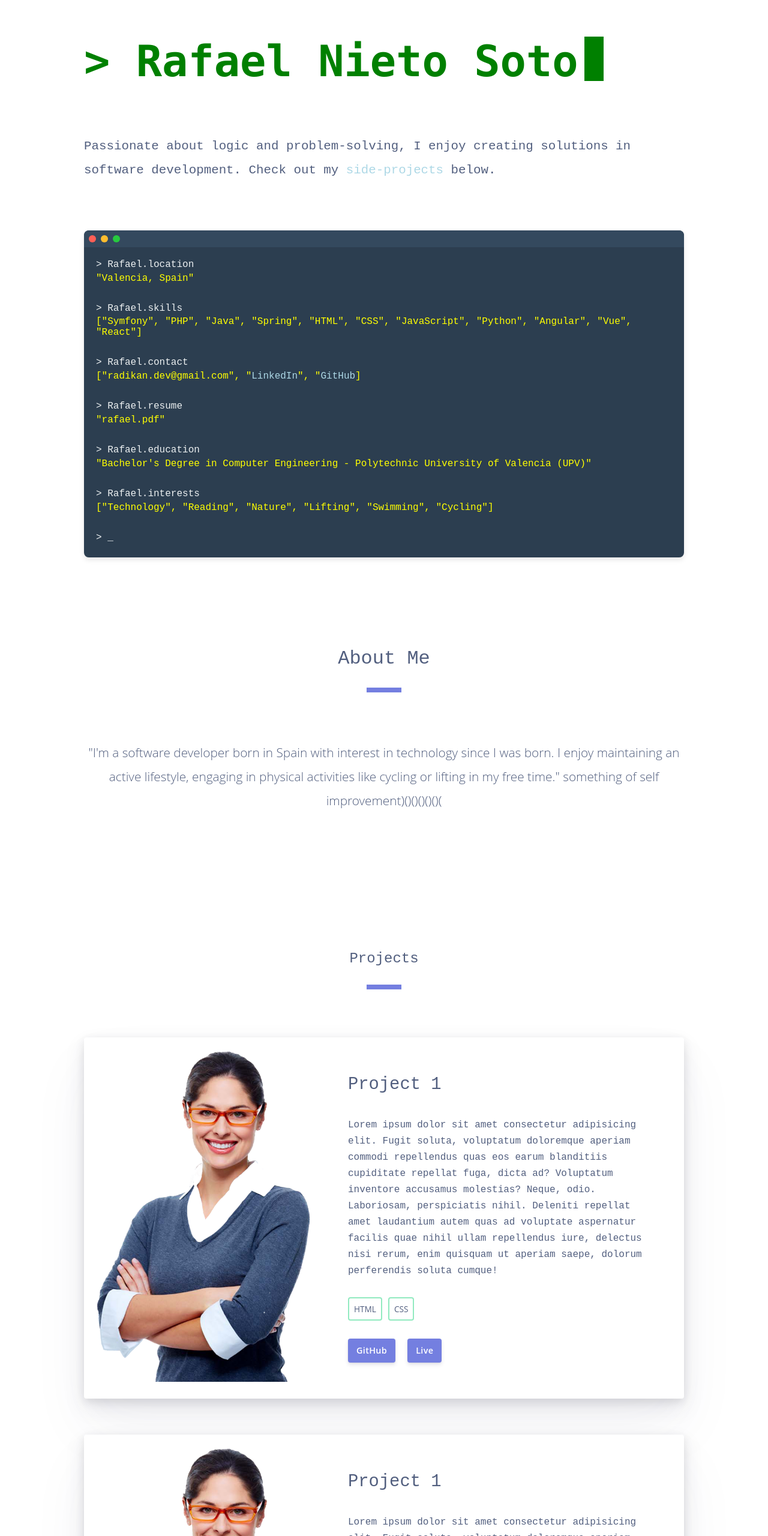
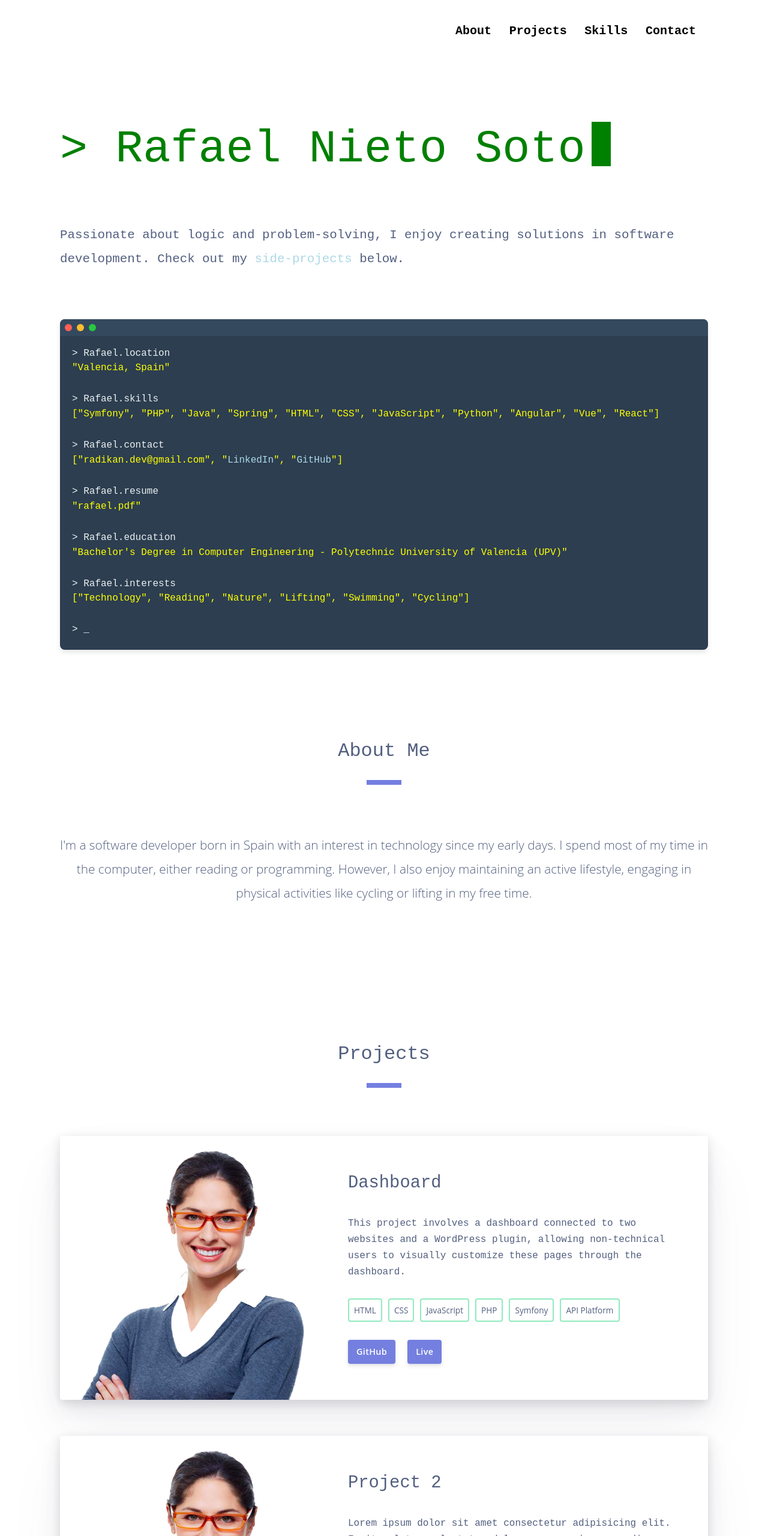
Before and after one commit to rafaelnieto96/personal-portfolio, a plain HTML site: page index.html in a window 1280 px wide. Shown: the top 2560 px of the page at 60% size. Drawn offline with nearby package versions, Linux system fonts and the light colour scheme.

Commit message:
code clean + skeleton done

```diff
--- a/index.html
+++ b/index.html
@@ -15,8 +15,14 @@
 </head>
 
 <body>
-    <header>
-        <div class="body-container">
+    <nav class="navbar">
+        <ul>
+            <li><a href="#about">About</a></li>
+            <li><a href="#projects">Projects</a></li>
+            <li><a href="#skills">Skills</a></li>
+            <li><a href="#contact">Contact</a></li>
+        </ul>
+    </nav>
 
     <section class="principal">
         <h2>&gt; Rafael Nieto Soto<span class="blinking-rectangle"></span></h2>
@@ -36,20 +42,22 @@
                 <div class="output-lane">"Valencia, Spain"</div>
 
                 <div class="input-lane">&gt; Rafael.skills</div>
-                        <div class="output-lane">["Symfony", "PHP", "Java", "Spring", "HTML", "CSS", "JavaScript", "Python", "Angular", "Vue", "React"]</div>
+                <div class="output-lane">["Symfony", "PHP", "Java", "Spring", "HTML", "CSS", "JavaScript", "Python",
+                    "Angular", "Vue", "React"]</div>
 
                 <div class="input-lane">&gt; Rafael.contact</div>
                 <div class="output-lane">
                     ["radikan.dev@gmail.com",
                     "<a href="https://www.linkedin.com/in/rafael-nieto-soto/" target="_blank">LinkedIn</a>",
-                            "<a href="https://github.com/rafaelnieto96" target="_blank">GitHub</a>]
+                    "<a href="https://github.com/rafaelnieto96" target="_blank">GitHub</a>"]
                 </div>
 
                 <div class="input-lane">&gt; Rafael.resume</div>
                 <div class="output-lane">"rafael.pdf"</div>
 
                 <div class="input-lane">&gt; Rafael.education</div>
-                        <div class="output-lane">"Bachelor's Degree in Computer Engineering - Polytechnic University of Valencia (UPV)"</div>
+                <div class="output-lane">"Bachelor's Degree in Computer Engineering - Polytechnic University of Valencia
+                    (UPV)"</div>
 
                 <div class="input-lane">&gt; Rafael.interests</div>
                 <div class="output-lane">["Technology", "Reading", "Nature", "Lifting", "Swimming", "Cycling"]</div>
@@ -64,9 +72,12 @@
 
     <section class="about-me">
         <div class="about-text">
-                    <h2 class="section-title">About Me</h2>
+            <h2 id="about" class="section-title">About Me</h2>
             <p>
-                        "I'm a software developer born in Spain with interest in technology since I was born. I enjoy maintaining an active lifestyle, engaging in physical activities like cycling or lifting in my free time." something of self improvement)()()()()()(</p>
+                I'm a software developer born in Spain with an interest in technology since my early days. I spend most
+                of my time in the computer, either reading or programming. However, I also enjoy
+                maintaining an active lifestyle, engaging in physical activities like cycling or lifting in my free
+                time.</p>
         </div>
     </section>
 
@@ -77,17 +88,15 @@
         <div class="project-card">
             <img src="test-image.png" alt="" class="project-image">
             <div class="project-content">
-                        <h3>Project 1</h3>
-                        <p>Lorem ipsum dolor sit amet consectetur adipisicing elit. Fugit soluta, voluptatum doloremque
-                            aperiam commodi repellendus quas eos earum blanditiis cupiditate repellat fuga, dicta ad?
-                            Voluptatum inventore accusamus molestias? Neque, odio.
-                            Laboriosam, perspiciatis nihil. Deleniti repellat amet laudantium autem quas ad voluptate
-                            aspernatur facilis quae nihil ullam repellendus iure, delectus nisi rerum, enim quisquam ut
-                            aperiam saepe, dolorum perferendis soluta cumque!
-                        </p>
+                <h3>Dashboard</h3>
+                <p>This project involves a dashboard connected to two websites and a WordPress plugin, allowing non-technical users to visually customize these pages through the dashboard.
                 <div class="project-skills">
                     <span class="project-skill">HTML</span>
                     <span class="project-skill">CSS</span>
+                    <span class="project-skill">JavaScript</span>
+                    <span class="project-skill">PHP</span>
+                    <span class="project-skill">Symfony</span>
+                    <span class="project-skill">API Platform</span>
                 </div>
                 <div class="project-buttons">
                     <a href="" class="project-link">GitHub</a>
@@ -101,7 +110,7 @@
         <div class="project-card">
             <img src="test-image.png" alt="" class="project-image">
             <div class="project-content">
-                        <h3>Project 1</h3>
+                <h3>Project 2</h3>
                 <p>Lorem ipsum dolor sit amet consectetur adipisicing elit. Fugit soluta, voluptatum doloremque
                     aperiam commodi repellendus quas eos earum blanditiis cupiditate repellat fuga, dicta ad?
                     Voluptatum inventore accusamus molestias? Neque, odio.
@@ -137,7 +146,7 @@
 
 
 
-                <h2 class="section-title">Skills</h2>
+        <h2 id="skills" class="section-title">Skills</h2>
 
 
         <div class="skills-container">
@@ -289,7 +298,6 @@
     <footer>
 
     </footer>
-        </div>
     <script src="script.js" defer></script>
 
 </body>
--- a/style.css
+++ b/style.css
@@ -4,23 +4,19 @@ html {
     padding: 0;
     font-family: 'Courier New', Courier, monospace;
     scroll-behavior: smooth;
-}
-
-/* ToDo:delete this */
-.body-container {
-    max-width: 1000px;
+    max-width: 1100px;
     margin: 0 auto;
-    padding: 0 40px;
+    padding: 0 10px;
 }
 
 .section-title {
     color: #525f7f;
     font-weight: 500;
-    font-size: 1.5em;
     text-align: center;
     padding-top: 50px;
     margin-top: 50px;
-    margin-bottom: 80px
+    margin-bottom: 80px;
+    font-size: 2rem;
 }
 
 .section-title:after {
@@ -59,7 +55,6 @@ html {
     animation: rectangle-blink 1s step-end infinite;
     margin-left: 10px;
     vertical-align: -0.5rem;
-
 }
 
 /* =============== END EFFECTS =============== */
@@ -67,11 +62,16 @@ html {
 
 /* =============== PRINCIPAL =============== */
 
+.principal {
+    margin-top: 140px;
+}
+
 .principal h2 {
-    font-size: 4.5rem;
+    font-size: 4.8rem;
     color: green;
-    /* ToDo:change font */
-    font-family: Monaco, Consolas, Lucida Console, monospace;
+    font-family: monospace;
+    font-family: inherit;
+    font-weight: normal;
 }
 
 .principal-description {
@@ -128,6 +128,7 @@ html {
 }
 
 .output-lane {
+    line-height: 22px;
     margin-bottom: 2rem;
     color: yellow;
 }
@@ -159,11 +160,6 @@ html {
 
 .about-text {
     text-align: center;
-}
-
-.about-text h2 {
-    font-size: 2em;
-    margin-bottom: 20px;
 }
 
 .about-text p {
@@ -345,3 +341,109 @@ html {
 }
 
 /* =============== END SKILLS =============== */
+
+
+/* =============== NAVBAR =============== */
+
+.navbar {
+    z-index: 1000;
+    display: flex;
+    justify-content: flex-end;
+    margin: 0 auto;
+    margin-top: 40px;
+}
+
+.navbar ul {
+    margin: 0;
+    padding: 0;
+}
+
+.navbar li {
+    display: inline-block;
+    margin-right: 20px;
+}
+
+.navbar a {
+    text-decoration: none;
+    font-size: 20px;
+    font-weight: bold;
+    font-family: 'Courier New', Courier, monospace;
+    transition: transform 0.3s ease-in-out;
+    display: inline-block;
+    color: inherit;
+    backface-visibility: hidden;
+}
+
+.navbar a:hover {
+    text-decoration: none;
+    transform: scale(1.1);
+}
+
+/* =============== END NAVBAR =============== */
+@media (max-width:767px) {
+    .navbar {
+        width: 75%;
+    }
+
+    .principal h2 {
+        font-size: 2.5rem;
+    }
+
+    .blinking-rectangle {
+        width: 1rem;
+        height: 2.7rem;
+        vertical-align: -0.25rem;
+    }
+
+    .principal-description {
+        font-weight: 200;
+        font-size: 1.2em;
+        line-height: 35px;
+        color: #525f7f;
+        margin: 80px 0;
+    }
+
+    .skills-container {
+        flex-direction: column;
+        align-items: center;
+    }
+
+    .skill-card {
+        width: 80%;
+        margin-right: 0;
+        margin-bottom: 20px;
+    }
+
+    .skill-stars {
+        font-size: 14px;
+    }
+
+    .skill-item span {
+        font-size: 1.1rem;
+    }
+}
+
+@media (max-width:850px) {
+    .skill-item span {
+        font-size: 1.1rem;
+    }
+
+    .skill-stars {
+        font-size: 15px;
+    }
+}
+
+@media (max-width:500px) {
+    .skill-card {
+        width: 90%;
+
+    }
+
+    .skill-stars {
+        font-size: 15px;
+    }
+
+    .skill-item span {
+        font-size: 0.95rem;
+    }
+}
```
Lines whose indentation alone changed are shown as unchanged.
